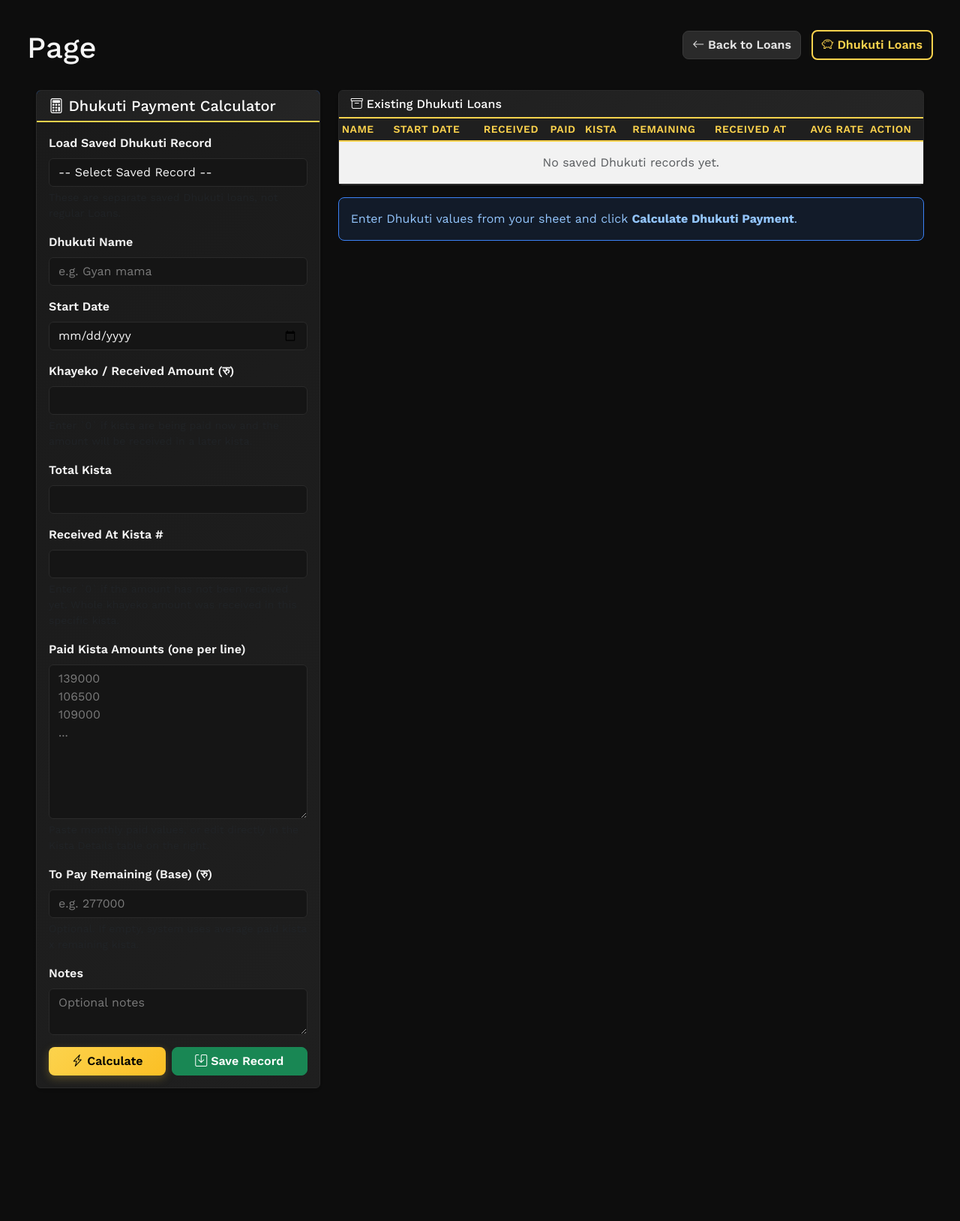
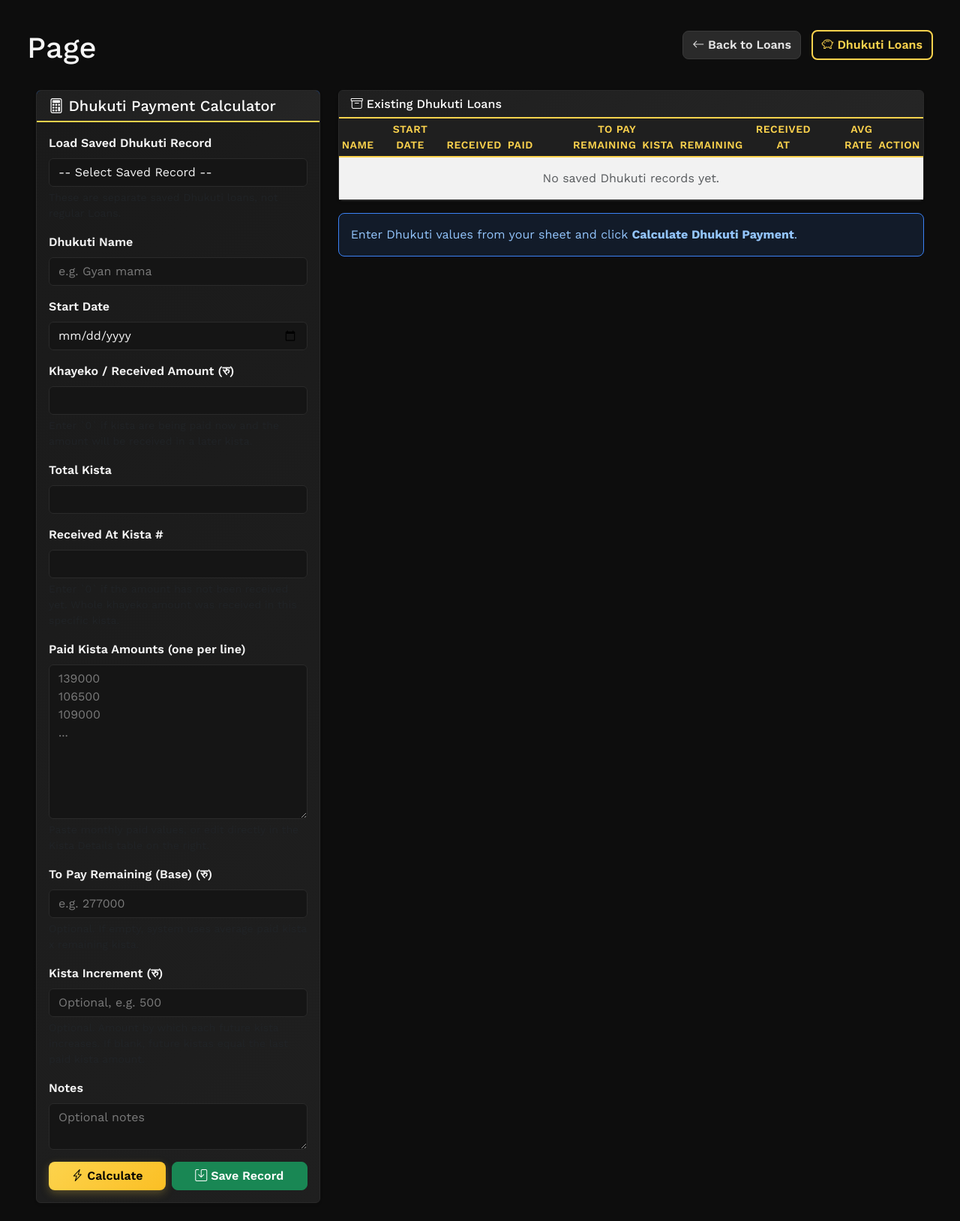
Before and after one commit to RNSAINJU/nirmalajewellers, a Django app: template finance/templates/finance/loan_emi_calculator.html in a window 1280 px wide. Shown: the part 54-1682 px from the top of the page at 75% size. Before the commit the page ends 1505 px from the top, so only its background shows below. Run offline with Django 5.2, Linux system fonts and the light colour scheme; the template is opened without the code that fills it, so the values that code supplies are empty; some libraries are stand-ins or nearby versions.

Commit message:
change to dhukuti loans

```diff
--- a/finance/templates/finance/loan_emi_calculator.html
+++ b/finance/templates/finance/loan_emi_calculator.html
@@ -82,6 +82,13 @@
                         </div>
 
                         <div class="mb-3">
+                            <label class="form-label fw-semibold">Kista Increment (रु)</label>
+                            <input type="number" step="0.01" name="kista_increment" class="form-control"
+                                   value="{{ initial.kista_increment }}" placeholder="Optional, e.g. 500">
+                            <div class="form-text">Optional. Amount by which each future kista increases. If blank, future kistas equal the last paid kista amount.</div>
+                        </div>
+
+                        <div class="mb-3">
                             <label class="form-label fw-semibold">Notes</label>
                             <textarea name="notes" class="form-control" rows="2" placeholder="Optional notes">{{ initial.notes }}</textarea>
                         </div>
@@ -117,6 +124,7 @@
                                 <th class="text-center">Start Date</th>
                                 <th class="text-end">Received</th>
                                 <th class="text-end">Paid</th>
+                                <th class="text-end">To Pay Remaining</th>
                                 <th class="text-center">Kista</th>
                                 <th class="text-center">Remaining</th>
                                 <th class="text-center">Received At</th>
@@ -136,6 +144,17 @@
                                 <td class="text-center">{{ dloan.start_date|default:"-" }}</td>
                                 <td class="text-end">{{ dloan.received_amount|floatformat:2 }}</td>
                                 <td class="text-end">{{ dloan.total_paid|floatformat:2 }}</td>
+                                <td class="text-end">
+                                    {% if dloan.received_amount > 0 %}
+                                        {% if dloan.remaining_kista > 0 %}
+                                        <span class="text-danger fw-semibold">{{ dloan.estimated_remaining_to_pay|floatformat:2 }}</span>
+                                        {% else %}
+                                        <span class="text-success"><i class="bi bi-check-circle"></i> Done</span>
+                                        {% endif %}
+                                    {% else %}
+                                    <span class="text-muted">-</span>
+                                    {% endif %}
+                                </td>
                                 <td class="text-center">{{ dloan.paid_kista_count }}/{{ dloan.total_kista }}</td>
                                 <td class="text-center">
                                     {% if dloan.remaining_kista > 0 %}
@@ -162,10 +181,21 @@
                             </tr>
                             {% empty %}
                             <tr>
-                                <td colspan="9" class="text-center text-muted py-3">No saved Dhukuti records yet.</td>
+                                <td colspan="10" class="text-center text-muted py-3">No saved Dhukuti records yet.</td>
                             </tr>
                             {% endfor %}
                         </tbody>
+                        {% if dhukuti_loans %}
+                        <tfoot class="table-dark fw-semibold">
+                            <tr>
+                                <td colspan="2">Total</td>
+                                <td class="text-end">रु{{ dhukuti_total_received|floatformat:2 }}</td>
+                                <td class="text-end">रु{{ dhukuti_total_paid|floatformat:2 }}</td>
+                                <td class="text-end">रु{{ dhukuti_total_remaining|floatformat:2 }}</td>
+                                <td colspan="5"></td>
+                            </tr>
+                        </tfoot>
+                        {% endif %}
                     </table>
                 </div>
             </div>
```
Also changed, not shown: finance/models.py (+18 -0 lines), finance/views_loan.py (+22 -8 lines).
